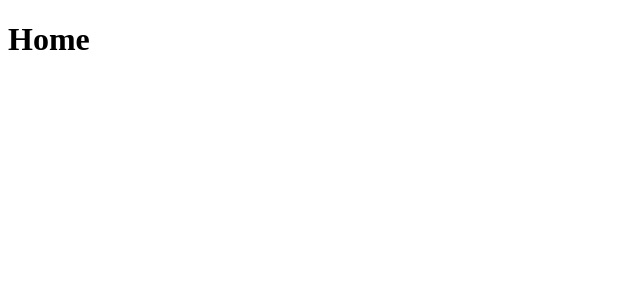
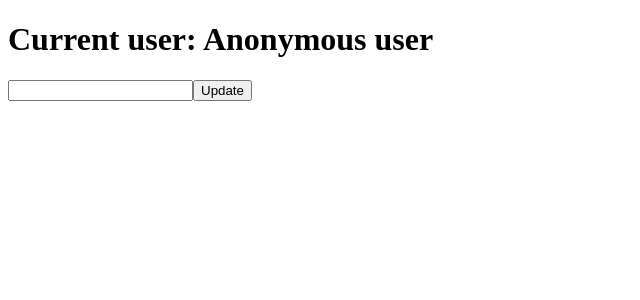
Before and after one commit to kayla-pagan/route-app, a React (Vite) app: page / in a window 1280 px wide. Shown: the top 300 px of the page, without its empty margins (0-640 px from the left). Built offline with nearby package versions, Linux system fonts and the light colour scheme.

Commit message:
create state to store user name

```diff
--- a/src/pages/Home.jsx
+++ b/src/pages/Home.jsx
@@ -1,9 +1,28 @@
-import React from "react";
+import React, { useState } from "react";
+import { updateNameInDB } from "../api";
 
 export function Home(){
+    const [name, setName] = useState(() => JSON.parse(localStorage.getItem("name")) || "Anonymous user")
+
+    async function formAction(formData){
+        try {
+            const newName = await updateNameInDB(formData.get("name"))
+            setName(newName)
+        }
+        catch {
+            console.log(error.message)
+        }
+
+    }
+
     return (
     <React.Fragment>
-        <h1>Home</h1>
+        <h1>Current user: <span>{name}</span></h1>
+
+        <form action={formAction}>
+            <input type="text" name="name" required/>
+            <button type="submit">Update</button>
+        </form>
     </React.Fragment>
     )
 }
```
